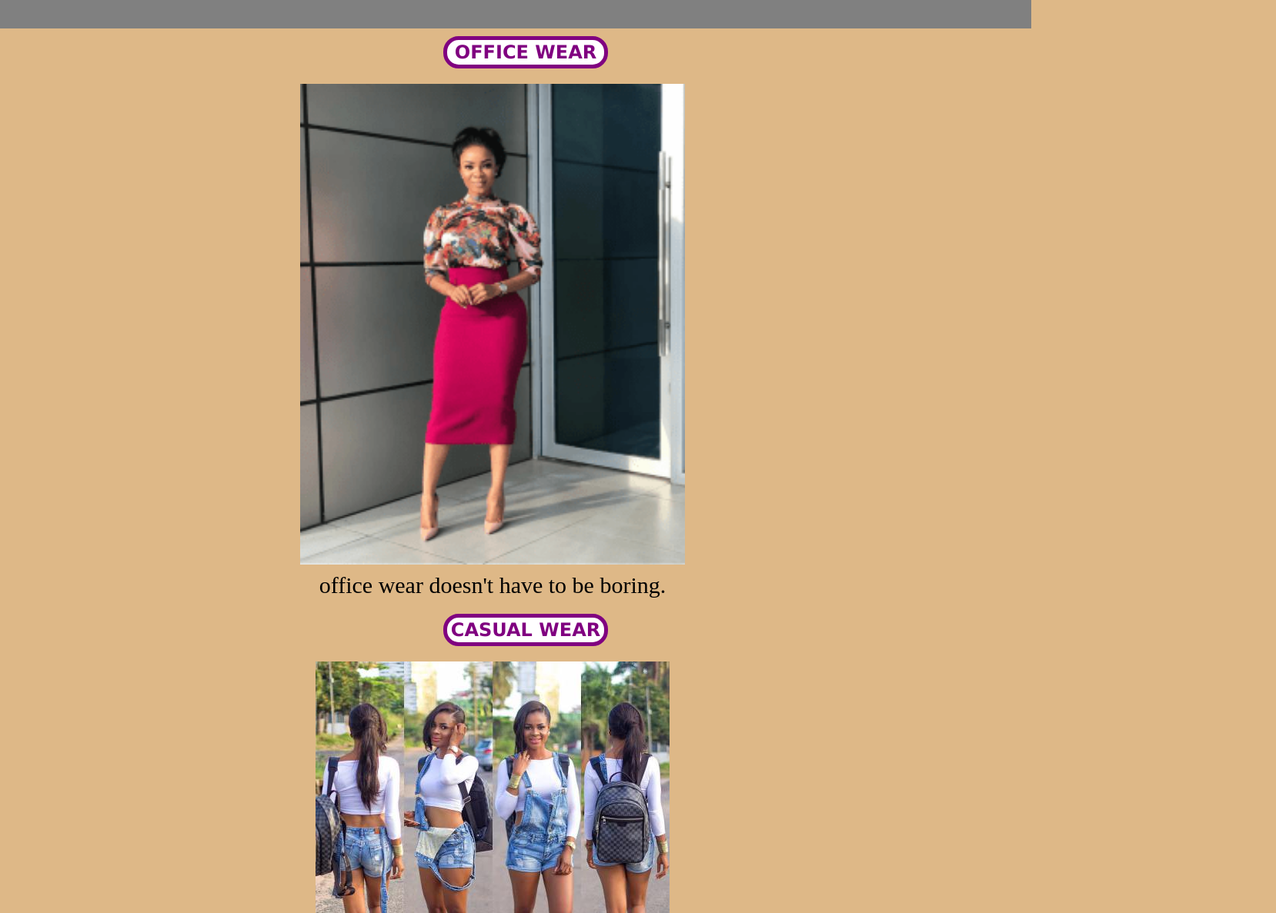
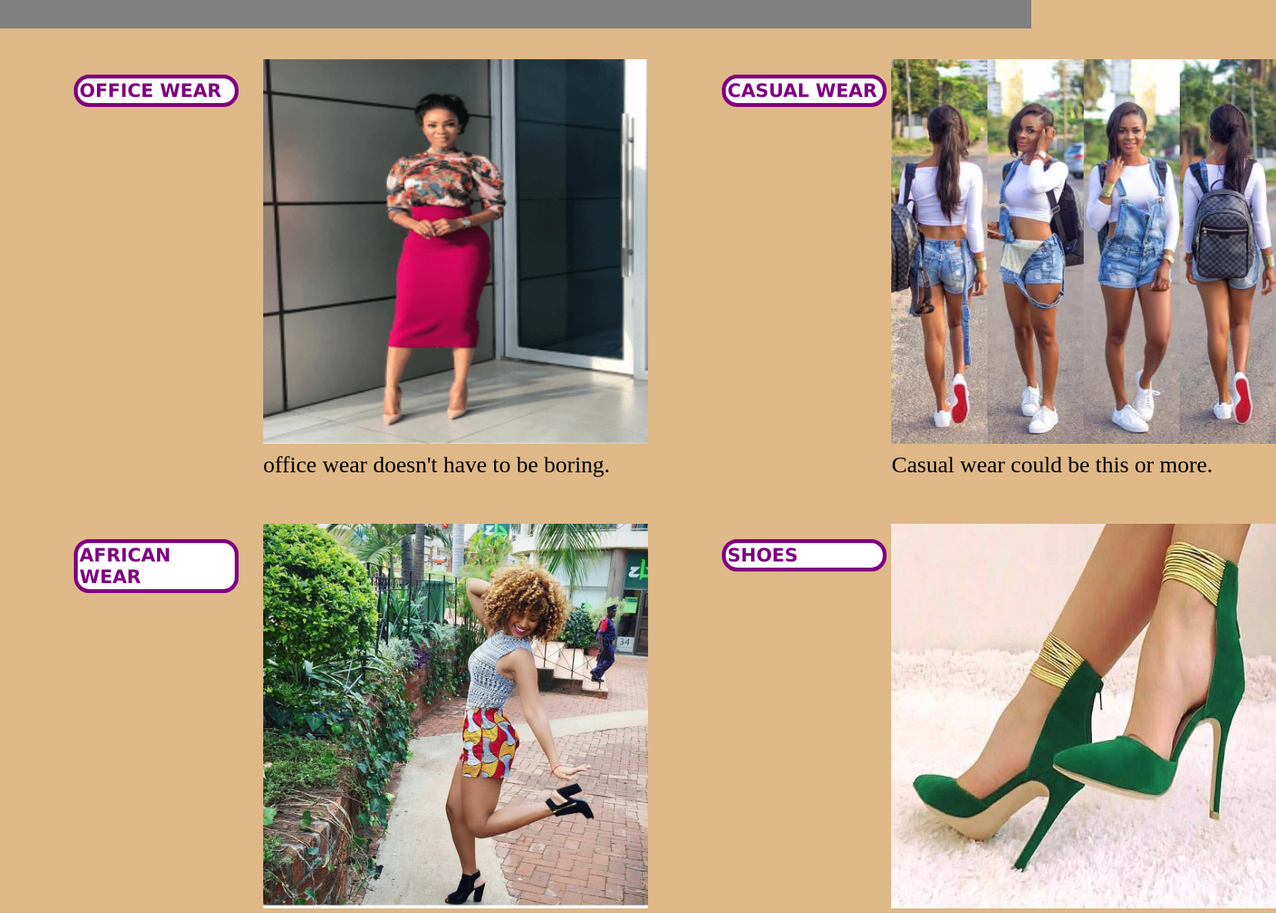
Before and after one commit to mag49/magg, a plain HTML site: page index.html in a window 1280 px wide. Shown: the part 123-1310 px from the top of the page at 77% size, 1658 px wide, since content can reach past the window. Drawn offline with Linux system fonts and the light colour scheme.

Commit message:
fifth change

```diff
--- a/index.html
+++ b/index.html
@@ -32,22 +32,38 @@
 
 
             <div id="categories">
-                <h2>OFFICE WEAR</h2>
-                <img src="Screenshot_2018-07-09-08-37-15-1.png" width="500" id="one">
+                <div class="item1">
+                    <h2>OFFICE WEAR</h2>
+            </div>
+               <div class="category-item1">
+                <img src="Screenshot_2018-07-09-08-37-15-1.png" width="500" height="500" id="one">
                     <p>office wear doesn't have to be boring. </p>
-
+                </div>
+                <div class="item2">
                 <h2>CASUAL WEAR</h2>
-                <img src="female-rocking-denim-@empress_jamila1.jpg">
+            </div>
+                <div class="category-item2">
+                <img src="female-rocking-denim-@empress_jamila1.jpg" height="500" width="500">
             <p>Casual wear could be this or more.</p>
-
+                    </div>
+                </div>
+                <div id="category2">
+                    <div class="item3">
                 <h2>AFRICAN WEAR</h2>
+                    </div>
+                <div class="category-item3">
                 <img src="ownbyfemme.jpg" width="500">
                 <p> African dressing?.<br>
                      we got you.</p>
+                    </div>
+                    <div class="item4">
                      <h2>SHOES</h2>
-                     <img src="38732192_1471576956277000_7510502791031291904_n.jpg" width="500">
+                    </div>
+                     <div class="category-item4">
+                     <img src="38732192_1471576956277000_7510502791031291904_n.jpg" width="500" height="500">
                      <p>Wear your pride with our <br>various categories of shoes.</p>
-            </div>
+                    </div>
+                </div>
         </div>
     </div>
 </body>
--- a/styles.css
+++ b/styles.css
@@ -104,7 +104,6 @@ li{
     color:purple;
 }
 table{
-    text-align: center;
     display:block;
     margin-left: 20%;
     border-spacing:5px;
@@ -133,7 +132,6 @@ h2{
     margin-left:45%;
     background-color: white;
     font-family:'lucida sans';
-    text-align: center;
 }
 
 
@@ -163,7 +161,6 @@ h3{
     box-shadow: 0 4px 8px 0 white;
     max-width: 350px;
     margin: auto;
-    text-align: center;
     font-family: aerial;
 }
 .card button{
@@ -172,7 +169,6 @@ h3{
     padding: 20px;
     color: black;
     background-color:grey;
-    text-align: center;
     cursor:pointer;
     width:100%;
     font-size:18px;
@@ -228,7 +224,6 @@ h3{
 
 }
 #office-wear{
-text-align: center;
 margin-top: 200px;
 margin-bottom: 50px;
 border:5px solid;
@@ -237,10 +232,11 @@ margin-left:40%;
 padding:1px;
 background-color: aliceblue;
 font-family: 'Times New Roman', Times, serif;
+text-align: start;
 }
 #casual-wear > h1{
+    text-align: left;
     margin-top: 50px;
-    text-align: center;
     border:5px solid;
     padding:18px;
     width:300px;
@@ -249,9 +245,16 @@ font-family: 'Times New Roman', Times, serif;
     font-family: 'Times New Roman', Times, serif;
 }
 #categories{
-    text-align: center;
-    padding-top: 150px;
+    display: flex;
+    flex-direction: row;
     font-family: Georgia, 'Times New Roman', Times, serif;
+    margin-top: 200px;
+}
+#category2{
+    display:flex;
+    flex-direction: row;
+    font-family:helvetica;
+    margin-top:50px;
 }
 .shoes-wear > h1{
     text-align: center;
@@ -264,7 +267,7 @@ font-family: 'Times New Roman', Times, serif;
     font-family: 'Times New Roman', Times, serif
 }
 .african-wear >h1{
-    text-align: center;
+    text-align: justify;
     margin-top:50px;
     border:5px solid;
     padding:18px;
@@ -273,3 +276,15 @@ font-family: 'Times New Roman', Times, serif;
     background-color: aliceblue;
     font-family: 'Times New Roman', Times, serif;
 }
+.category-item1{
+    margin-left: 10%
+}
+.category-item2{
+    margin-left:8%;
+}
+.category-item3{
+    margin-left:10%;
+}
+.category-item4{
+    margin-left: 8%;
+}
```
Also changed, not shown: about.html (+2 -2 lines).
